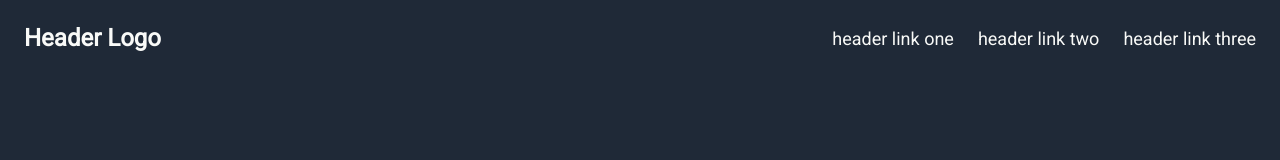
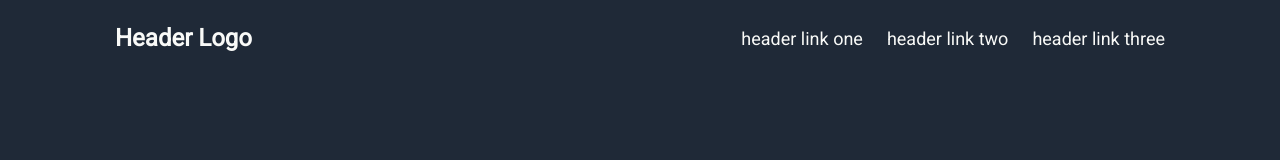
Before and after one commit to wasimalnasser/landing-page, a plain HTML site: page index.html in a window 1280 px wide. Shown: the top 160 px of the page. Drawn offline with Linux system fonts and the light colour scheme.

Commit message:
Fix nav-bar centering

```diff
--- a/index.html
+++ b/index.html
@@ -9,13 +9,19 @@
 </head>
 <body>
 
-        <div class="header-nav">
+    <!-- -------------- -->
+    <!-- Header section -->
+    <!-- -------------- -->
+
+        <div class="nav-bar">
+            <div class="nav-bar-content">
                 <p class="logo">Header Logo</p>
                 <ul class="nav-links">
                     <li>header link one</li>
                     <li>header link two</li>
                     <li>header link three</li>
                 </ul>
+            </div>
         </div>
         <div class="header-content">
             <div class="header-content-left">
@@ -28,6 +34,9 @@
             </div>
         </div>
 
+    <!-- --------------- -->
+    <!-- Content section -->
+    <!-- --------------- -->
 
     <div class="content">
         <h2>Some random information.</h2>
@@ -52,6 +61,10 @@
 
     </div>
 
+    <!-- ------------------- -->
+    <!-- Testimonial section -->
+    <!-- ------------------- -->
+
     <div class="testimonial">
         <div class="testimonial-container">
             <p class="testimonial-text">This is an inspiring quote, or a testimonial from a customer. Maybe it's just filling up space, or maybe people will actually read it. Who knows? All I know is that it looks nice.</p>
@@ -59,6 +72,10 @@
 
         </div>
     </div>
+
+    <!-- ----------- -->
+    <!-- Cta section -->
+    <!-- ----------- -->
 
     <div class="cta">
         <div class="blue-banner">
@@ -72,6 +89,10 @@
         </div>
     </div>
 
+    <!-- -------------- -->
+    <!-- Footer section -->
+    <!-- -------------- -->
+
     <div class="footer">
         <p>Copyright © The Odin Project 2021</p>
     </div>
--- a/styles.css
+++ b/styles.css
@@ -23,13 +23,18 @@ border: 2px solid white;
 /* Header section */
 /* -------------- */
 
-.header-nav {
+.nav-bar {
 background-color: #1f2937;
 color: #F9FAF8;
+}
+
+.nav-bar-content {
 display: flex;
 justify-content: space-between;
 padding: 24px;
 align-items: center;
+max-width: 1050px;
+margin: auto;
 }
 
 .logo {
```
Lines whose indentation alone changed are shown as unchanged.
